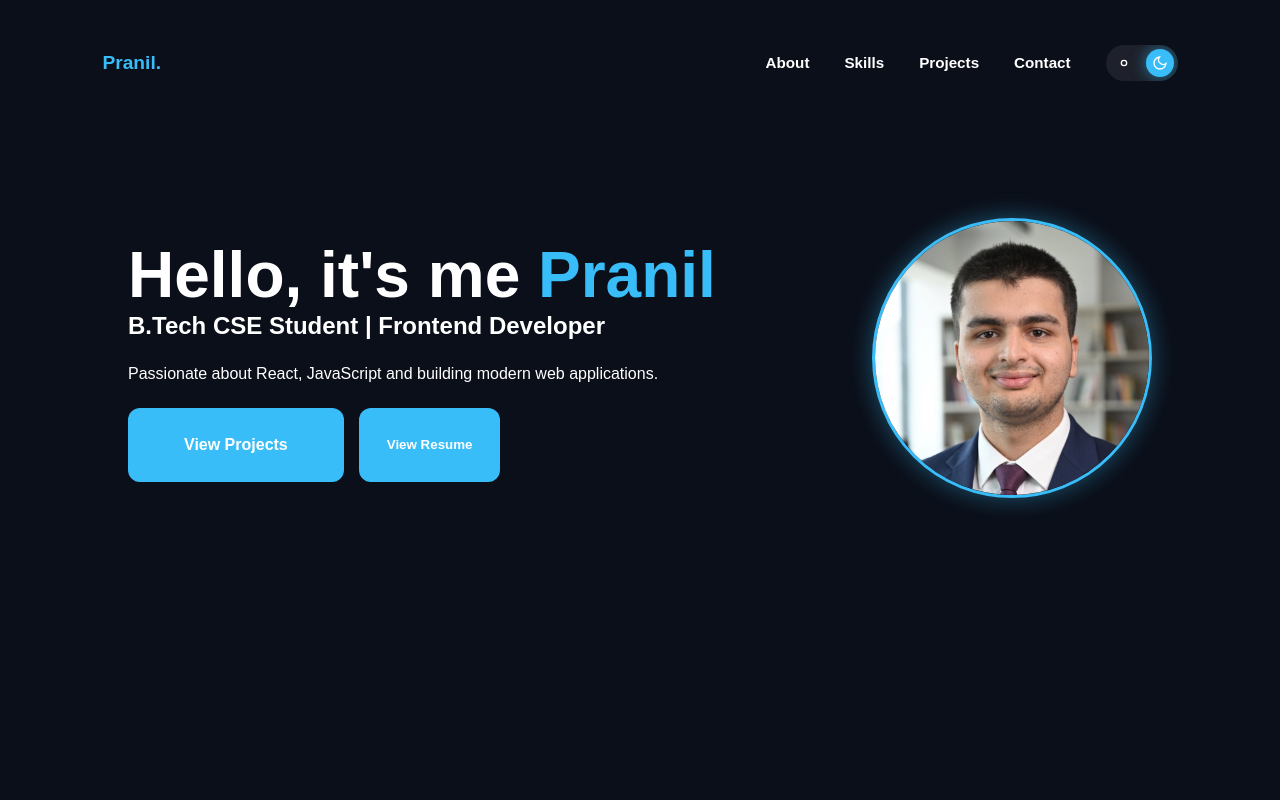
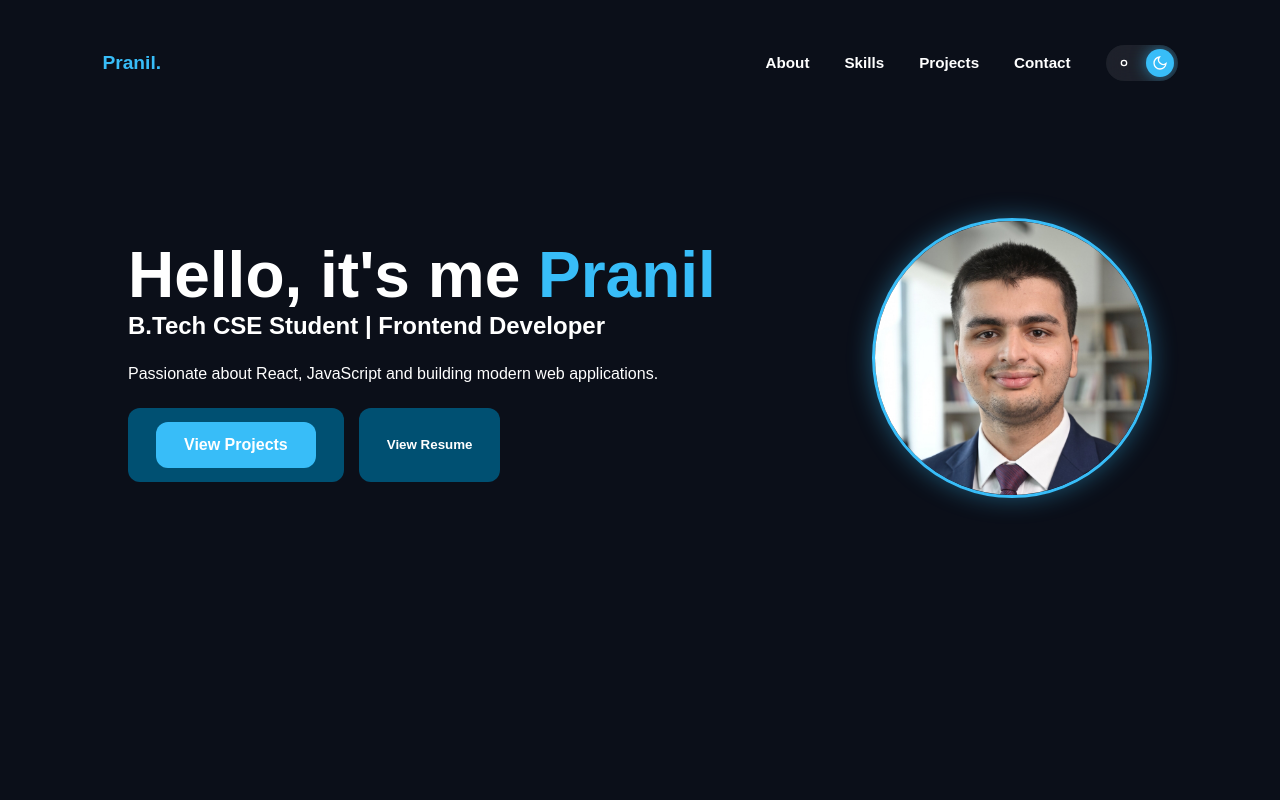
Before and after one commit to PRANIL-3102/PORTFOLIO, a React app in the folder portfolio/: page / in a window 1280 px wide. Shown: the top 800 px of the page. Built offline with nearby package versions, Linux system fonts and the light colour scheme; the HTML template or start-up script is replaced by a standard one.

Commit message:
Update index.css

```diff
--- a/portfolio/src/index.css
+++ b/portfolio/src/index.css
@@ -223,7 +223,7 @@ button {
 }
 
 button {
-  background: #38bdf8;
+  background: #005072;
   color: white;
   border-radius: 12px;
   padding: 14px 28px;
```
